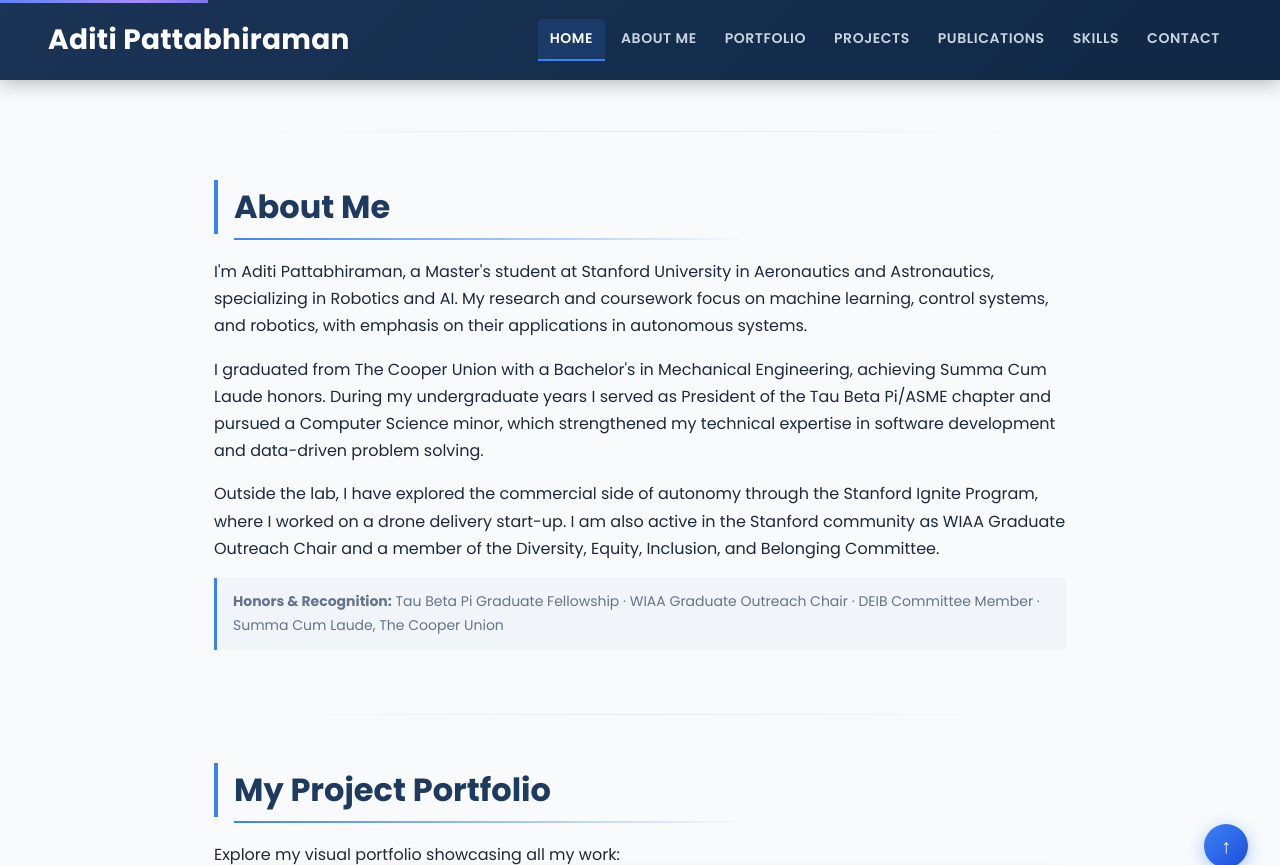
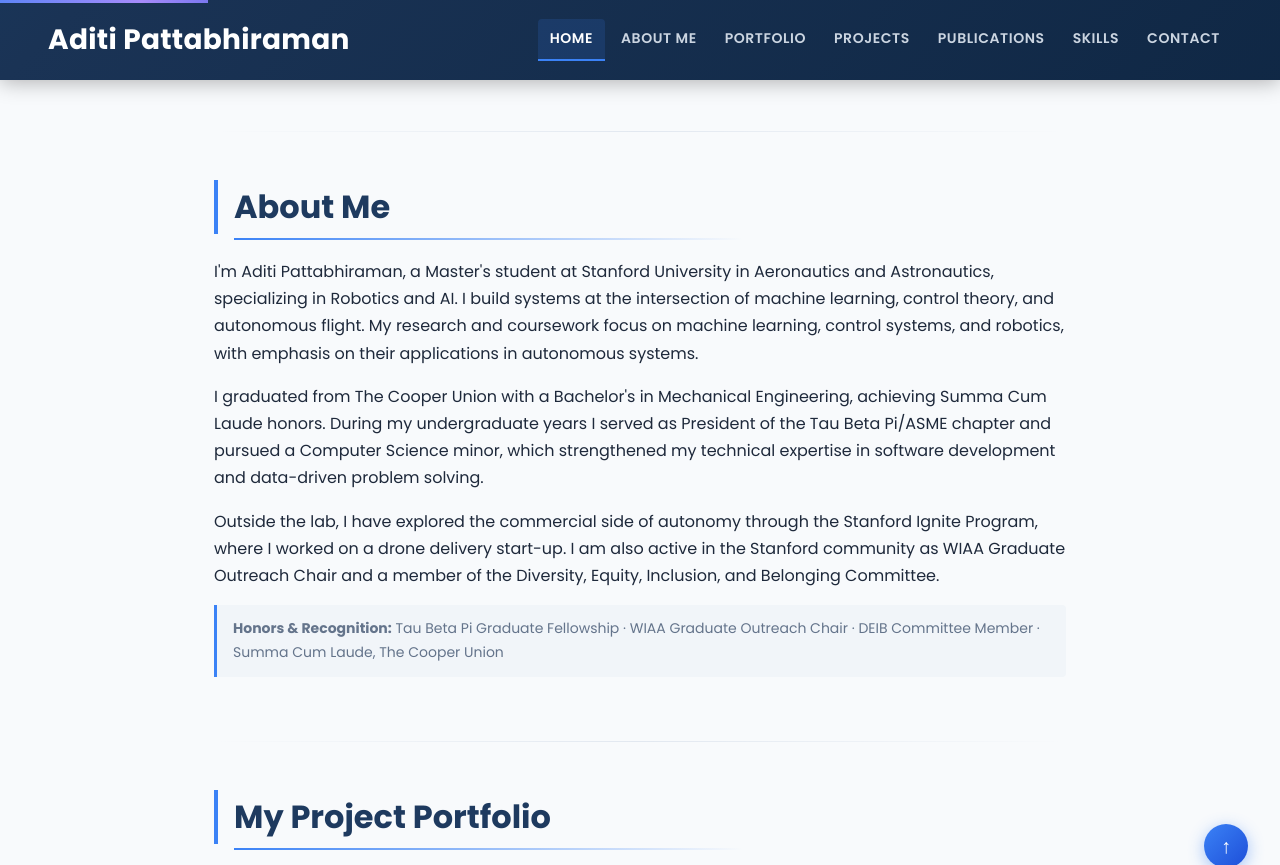
Before and after one commit to aditipattabhiraman/aditipattabhiraman.github.io, a Jekyll site: the page built from index.md, in a window 1280 px wide and 900 px high, scrolled down 702 px, cut to the strip 0-865 px from the top of the window. Built offline with Jekyll 4.4.1, drawn with Linux system fonts in a browser that asks for light colours.

Commit message:
Add tagline phrase to About Me bio
Mirrors the section-lead tagline ("I build systems at the intersection
of machine learning, control theory, and autonomous flight") into the
About Me paragraph for consistency.

https://claude.ai/code/session_01TDToRLVpd8ivEftbgrYq4p

```diff
--- a/index.md
+++ b/index.md
@@ -37,7 +37,7 @@ Working with Dr. Mac Schwager & Dr. Anton Ermakov:
 
 <h2 id="about">About Me</h2>
 
-<p>I'm Aditi Pattabhiraman, a Master's student at Stanford University in Aeronautics and Astronautics, specializing in Robotics and AI. My research and coursework focus on machine learning, control systems, and robotics, with emphasis on their applications in autonomous systems.</p>
+<p>I'm Aditi Pattabhiraman, a Master's student at Stanford University in Aeronautics and Astronautics, specializing in Robotics and AI. I build systems at the intersection of machine learning, control theory, and autonomous flight. My research and coursework focus on machine learning, control systems, and robotics, with emphasis on their applications in autonomous systems.</p>
 <p>I graduated from The Cooper Union with a Bachelor's in Mechanical Engineering, achieving Summa Cum Laude honors. During my undergraduate years I served as President of the Tau Beta Pi/ASME chapter and pursued a Computer Science minor, which strengthened my technical expertise in software development and data-driven problem solving.</p>
 <p>Outside the lab, I have explored the commercial side of autonomy through the Stanford Ignite Program, where I worked on a drone delivery start-up. I am also active in the Stanford community as WIAA Graduate Outreach Chair and a member of the Diversity, Equity, Inclusion, and Belonging Committee.</p>
 
```
